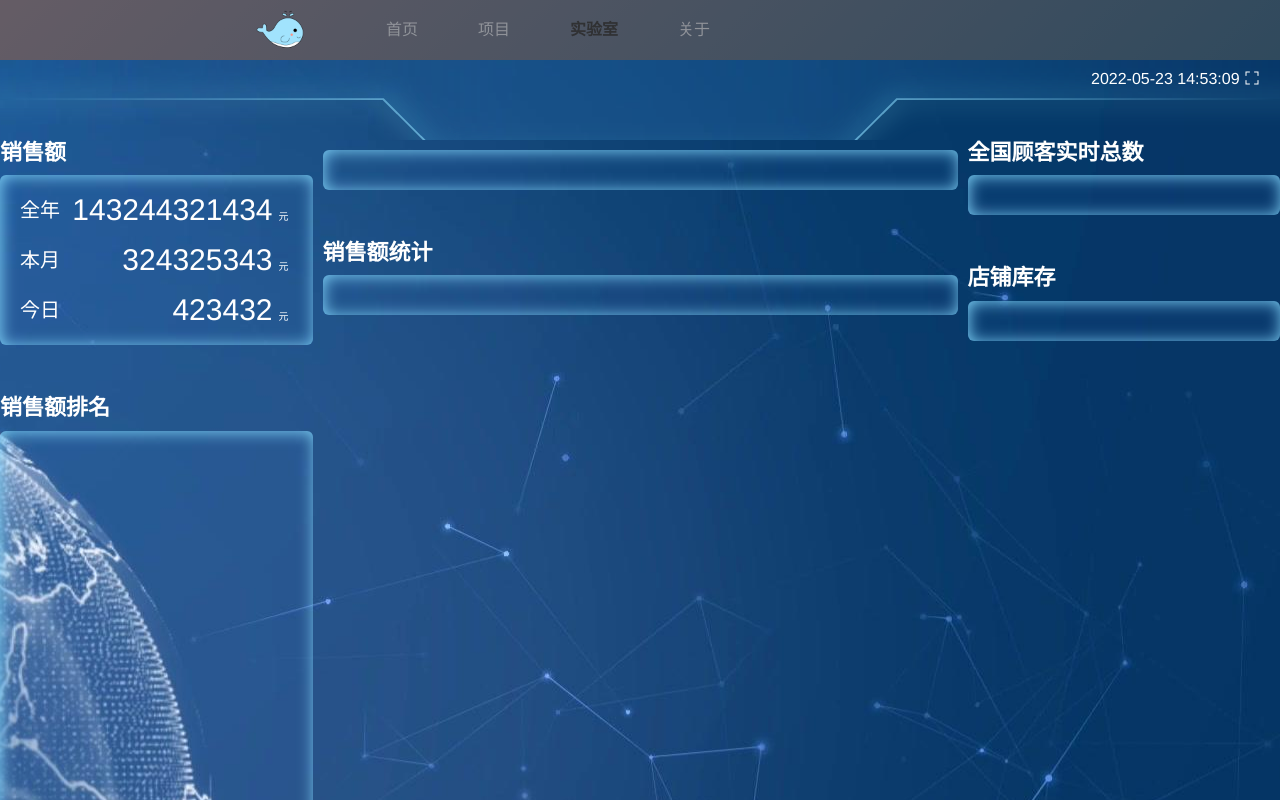
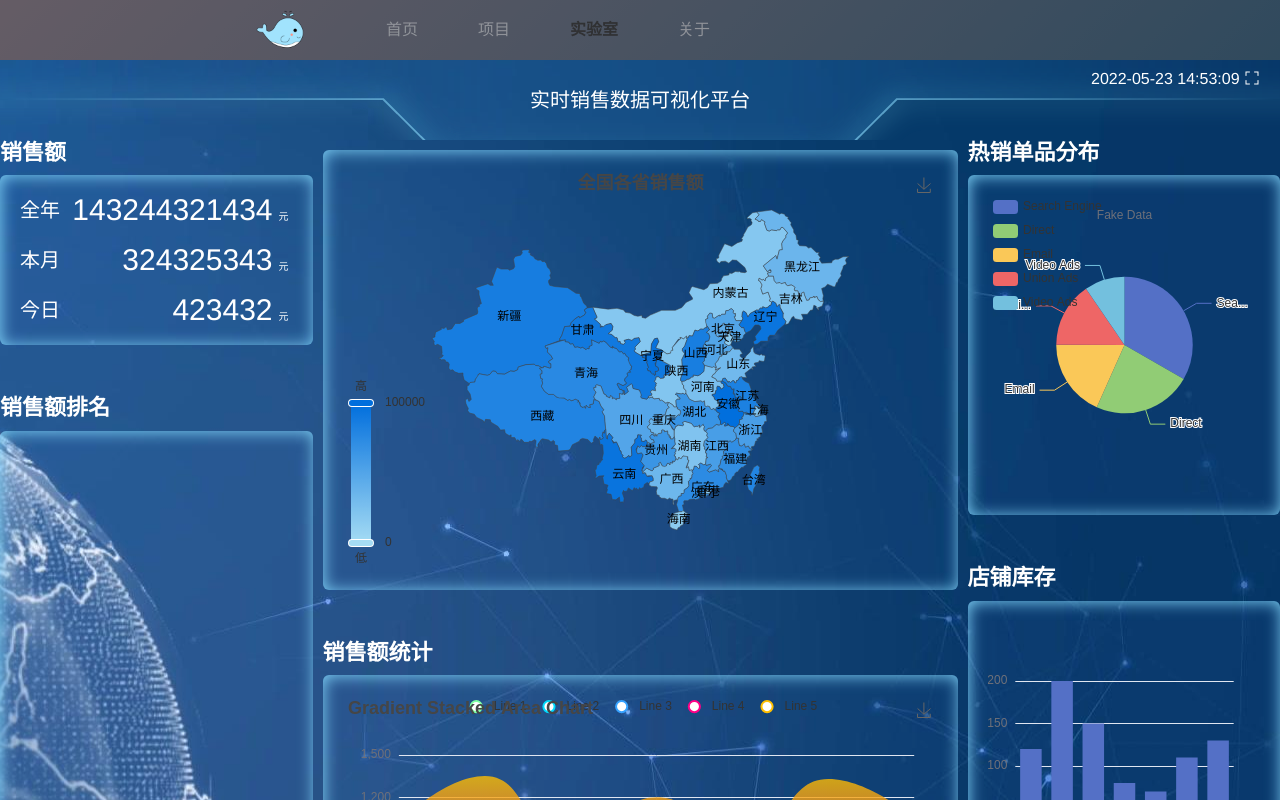
Before and after one commit to snail-lu/portfolio-vue, a Vue app: page /#/demo/dynamic-chart in a window 1280 px wide. Built offline with nearby package versions, Linux system fonts and the light colour scheme; no server answers; sample sign-in values are in the browser's storage; what vue-simple-uploader would draw is missing.

Commit message:
各类型图表引入

```diff
--- a/src/views/demo/dynamicChart/index.vue
+++ b/src/views/demo/dynamicChart/index.vue
@@ -1,7 +1,7 @@
 <template>
     <div class="dynamic-charts-container">
         <div class="title">
-            <!-- 实时销售数据可视化平台 -->
+            实时销售数据可视化平台
             <div class="date-time">
                 {{ time }}
                 <i class="el-icon-full-screen" :title="isScreenFull ? '退出全屏' : '全屏'" @click="handleFullScreen"></i>
@@ -32,20 +32,20 @@
             <el-col :xs="24" :sm="24" :md="12" :lg="12">
                 <div class="grid-content">
                     <panel>
-                        <div class="nationwide-box"></div>
+                        <map-chart />
                     </panel>
                     <panel title="销售额统计">
-                        <div class="nationwide-box"></div>
+                        <area-chart />
                     </panel>
                 </div>
             </el-col>
             <el-col :xs="24" :sm="24" :md="6" :lg="6">
                 <div class="grid-content">
-                    <panel title="全国顾客实时总数">
-                        <div class="nationwide-box"></div>
+                    <panel title="热销单品分布">
+                        <pie-chart />
                     </panel>
                     <panel title="店铺库存">
-                        <div class="nationwide-box"></div>
+                        <bar-chart />
                     </panel>
                 </div>
             </el-col>
@@ -57,12 +57,20 @@
 import { getNowTime } from '@/utils/date'
 import Panel from './components/Panel.vue'
 import RankingChart from '@/components/Charts/RankingChart.vue'
+import AreaChart from '@/components/Charts/AreaChart.vue'
+import PieChart from '@/components/Charts/PieChart.vue'
+import BarChart from '@/components/Charts/BarChart.vue'
+import MapChart from '@/components/Charts/MapChart.vue'
 import fullScreenMixins from '@/mixins/fullScreenMixins'
 export default {
     mixins: [fullScreenMixins],
     components: {
         Panel,
-        RankingChart
+        RankingChart,
+        AreaChart,
+        PieChart,
+        BarChart,
+        MapChart
     },
     data() {
         return {
```
